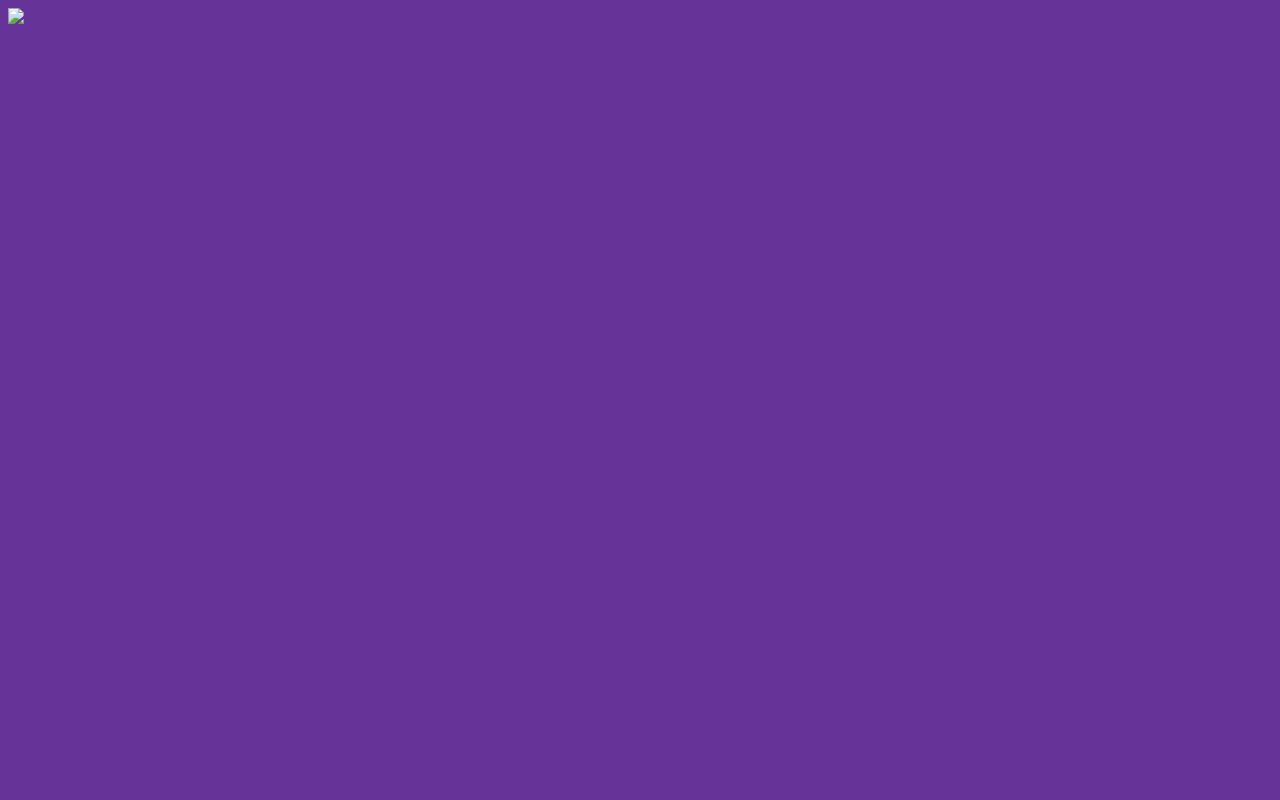
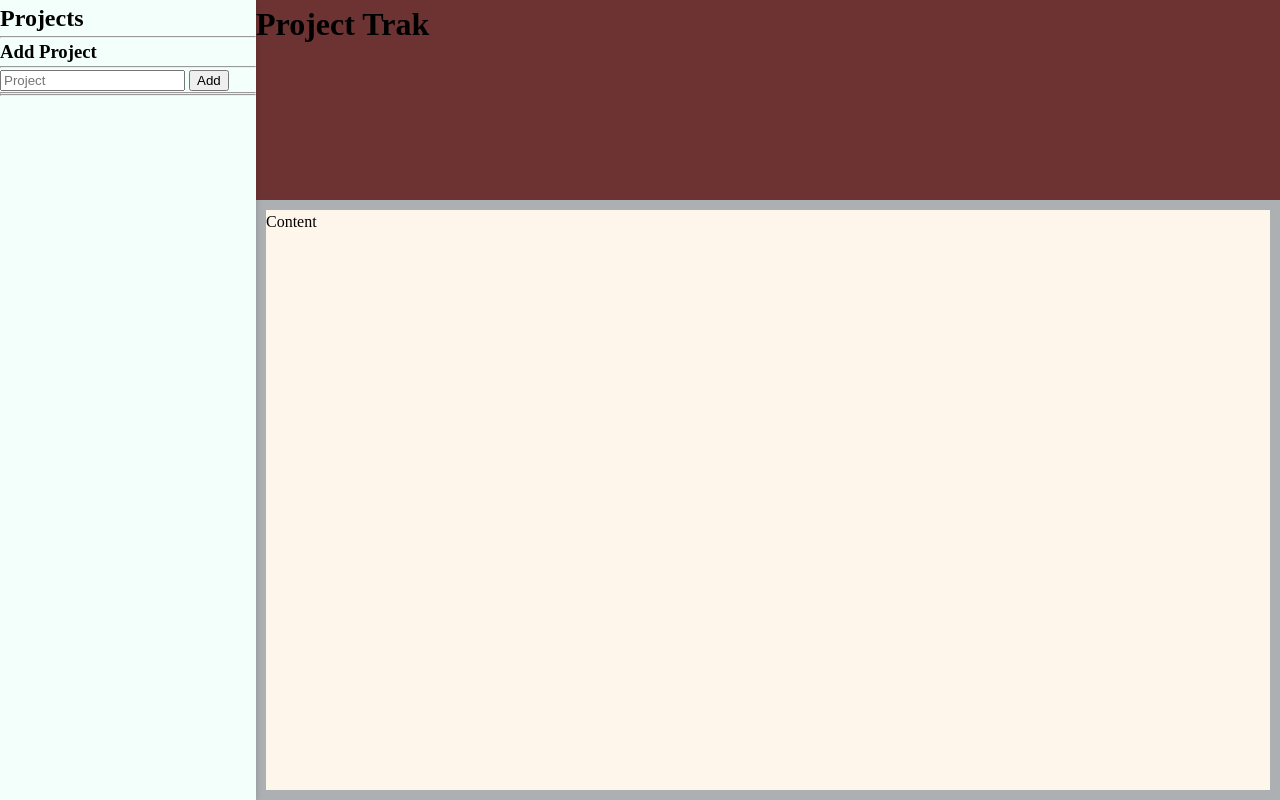
Before and after one commit to jose-g315/project-trak, a website built with webpack: page src/template.html in a window 1280 px wide. Built offline with nearby package versions, Linux system fonts and the light colour scheme; files whose address does not match are found by name.

Commit message:
setup intital html template

```diff
--- a/src/index.js
+++ b/src/index.js
@@ -1,10 +1,2 @@
 // index.js
 import './styles.css';
-import { greeting } from './greeting.js';
-import odinImage from './images/odin.png';
-
-const image = document.createElement('img');
-image.src = odinImage;
-
-document.body.appendChild(image);
-console.log(greeting);
--- a/src/styles.css
+++ b/src/styles.css
@@ -1,3 +1,65 @@
+/* reset */
+*,
+*::before,
+*::after {
+  box-sizing: border-box;
+}
+* {
+  margin: 0;
+}
+:root {
+  line-height: 1.5;
+}
+img,
+picture,
+video,
+canvas,
+svg {
+  display: block;
+  max-width: 100%;
+}
+p {
+  text-wrap: pretty;
+}
+h1,
+h2,
+h3,
+h4,
+h5,
+h6 {
+  text-wrap: balance;
+}
 body {
-  background-color: rebeccapurple;
+  background-color: rgb(173, 176, 179);
 }
+/* app */
+.app {
+  display: grid;
+  grid-template-columns: repeat(5, 1fr);
+  grid-template-rows: 200px 1fr;
+  grid-template-areas:
+    'sidebar topbar topbar topbar topbar'
+    'sidebar content content content content';
+  height: 100vh;
+}
+/* topbar */
+.topbar {
+  grid-area: topbar;
+  background-color: rgb(109, 51, 51);
+}
+/* sidebar */
+.sidebar {
+  grid-area: sidebar;
+  box-shadow: 2px 0 5px rgba(0, 0, 0, 0.1);
+  background-color: rgb(243, 255, 251);
+}
+.project-list {
+  max-height: 580px;
+  overflow-y: auto;
+}
+/* content */
+.content {
+  grid-area: content;
+  margin: 10px;
+  background-color: rgb(255, 246, 235);
+}
--- a/src/template.html
+++ b/src/template.html
@@ -3,7 +3,27 @@
   <head>
     <meta charset="UTF-8" />
     <meta name="viewport" content="width=device-width, initial-scale=1.0" />
-    <title>Test</title>
+    <title>Project Trak</title>
   </head>
-  <body></body>
+  <body>
+    <div class="app">
+      <header class="topbar">
+        <h1>Project Trak</h1>
+      </header>
+      <div class="sidebar">
+        <h2>Projects</h2>
+        <hr />
+        <h3>Add Project</h3>
+        <hr />
+        <form action="" id="projectForm">
+          <input id="quickProject" placeholder="Project" required />
+          <button id="addProjectBtn" class="btn" type="submit">Add</button>
+        </form>
+        <hr />
+        <div class="project-list"></div>
+        <hr />
+      </div>
+      <div class="content">Content</div>
+    </div>
+  </body>
 </html>
```
